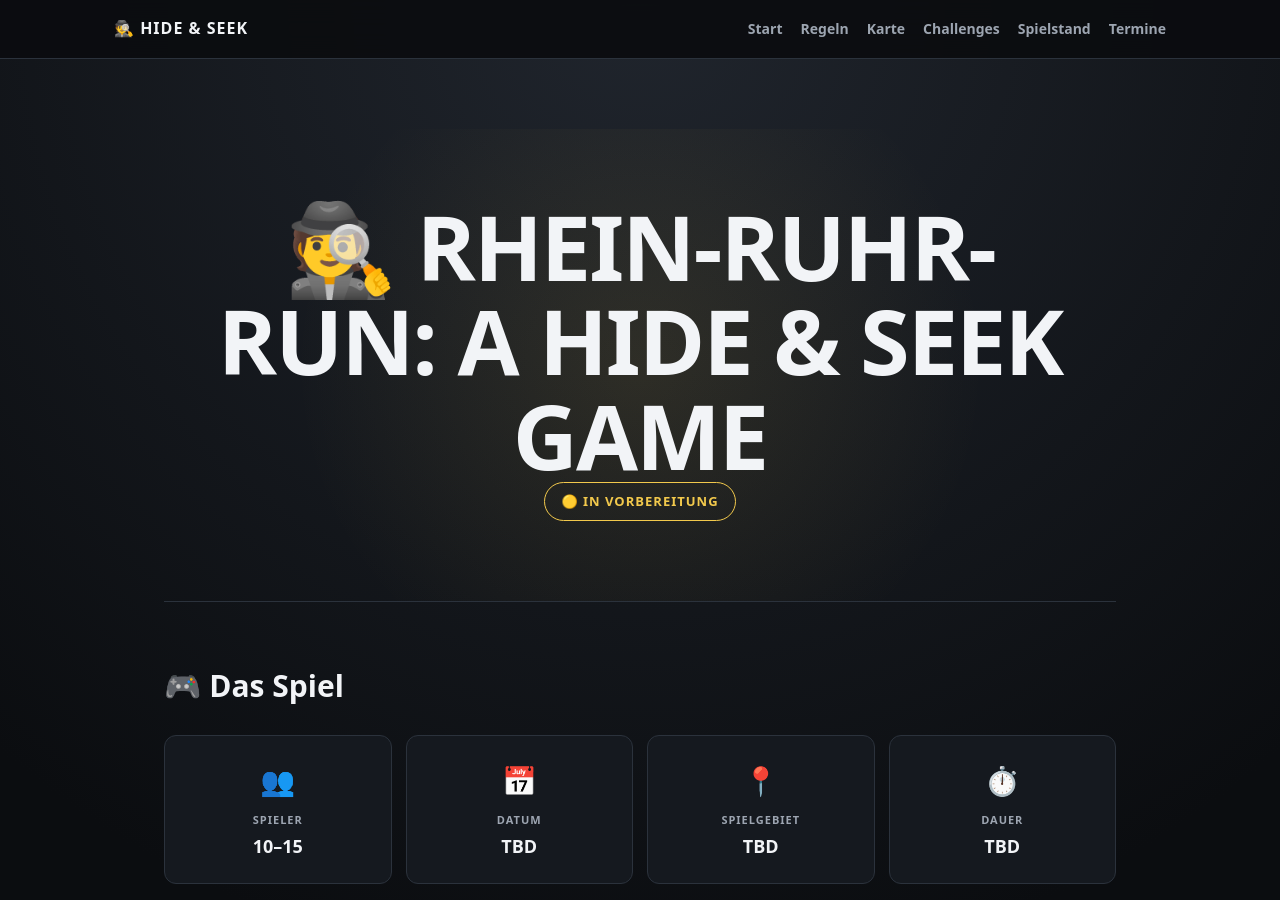
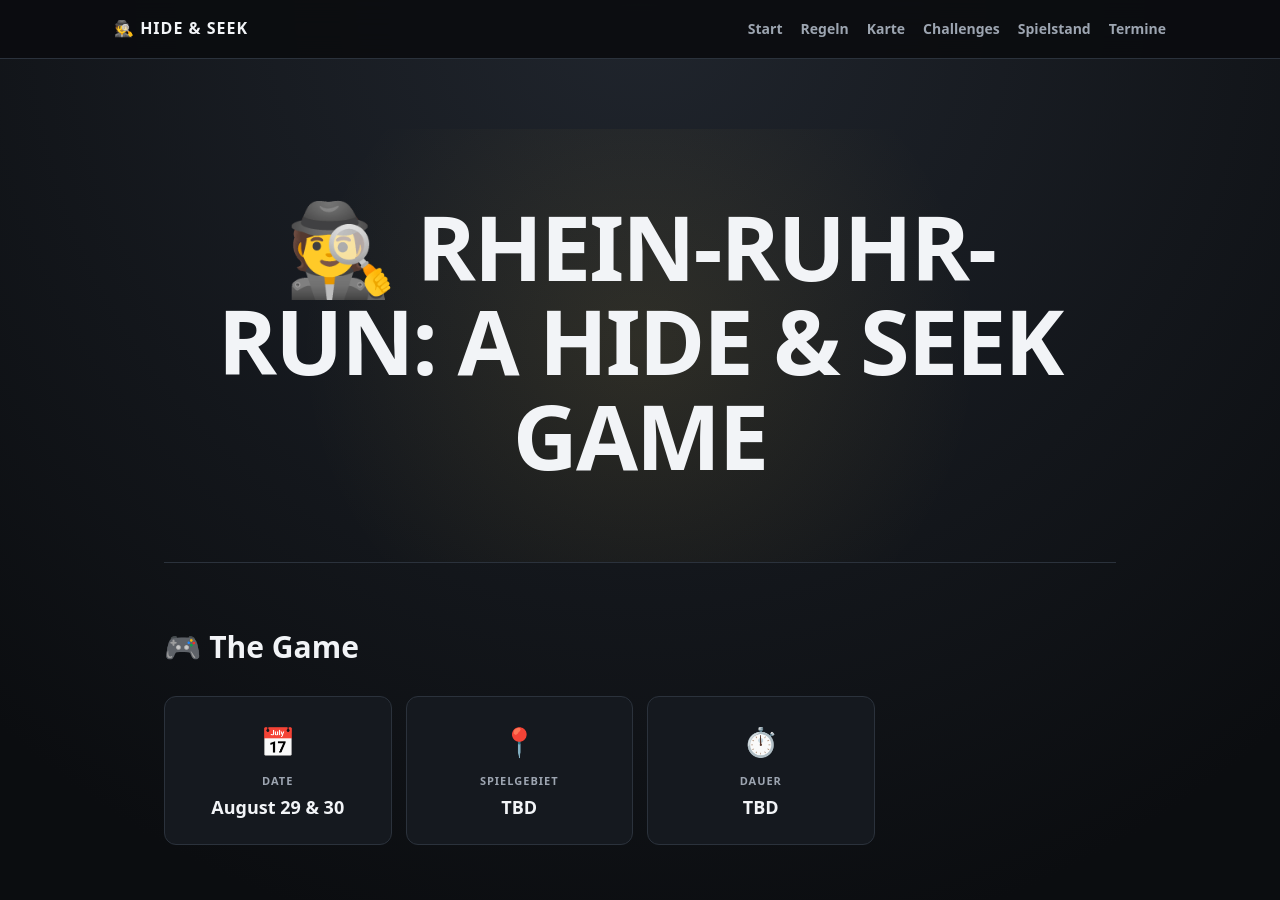
Before and after one commit to sacralo/hide-and-seek, a Jekyll site: the page built from docs/index.md, in a window 1280 px wide and 900 px high. Built offline with Jekyll 4.4.1, drawn with Linux system fonts in a browser that asks for light colours; our own code applies the rules of GitHub Pages for plain Markdown files.

Commit message:
Update index.md

```diff
--- a/docs/index.md
+++ b/docs/index.md
@@ -3,26 +3,16 @@
   <h1>🕵️ RHEIN-RUHR-RUN: A HIDE & SEEK GAME</h1>
 
 
-  <div class="game-status">
-    🟡 IN VORBEREITUNG
-  </div>
-
 </div>
 
-## 🎮 Das Spiel
+## 🎮 The Game
 
 <div class="info-grid">
 
   <div class="info-card">
-    <div class="info-icon">👥</div>
-    <div class="info-label">SPIELER</div>
-    <div class="info-value">10–15</div>
-  </div>
-
-  <div class="info-card">
     <div class="info-icon">📅</div>
-    <div class="info-label">DATUM</div>
-    <div class="info-value">TBD</div>
+    <div class="info-label">DATE</div>
+    <div class="info-value">August 29 & 30</div>
   </div>
 
   <div class="info-card">
```
